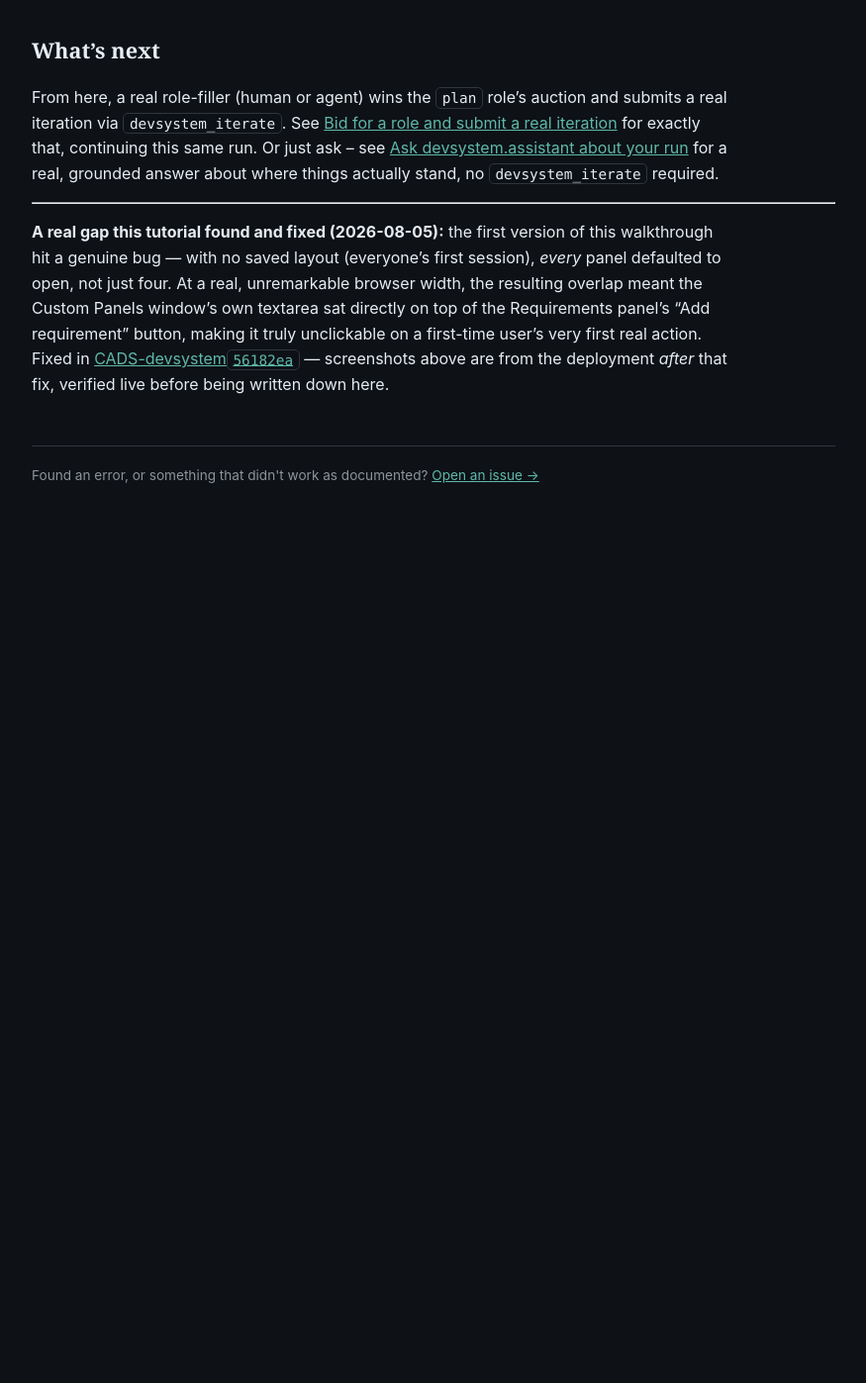
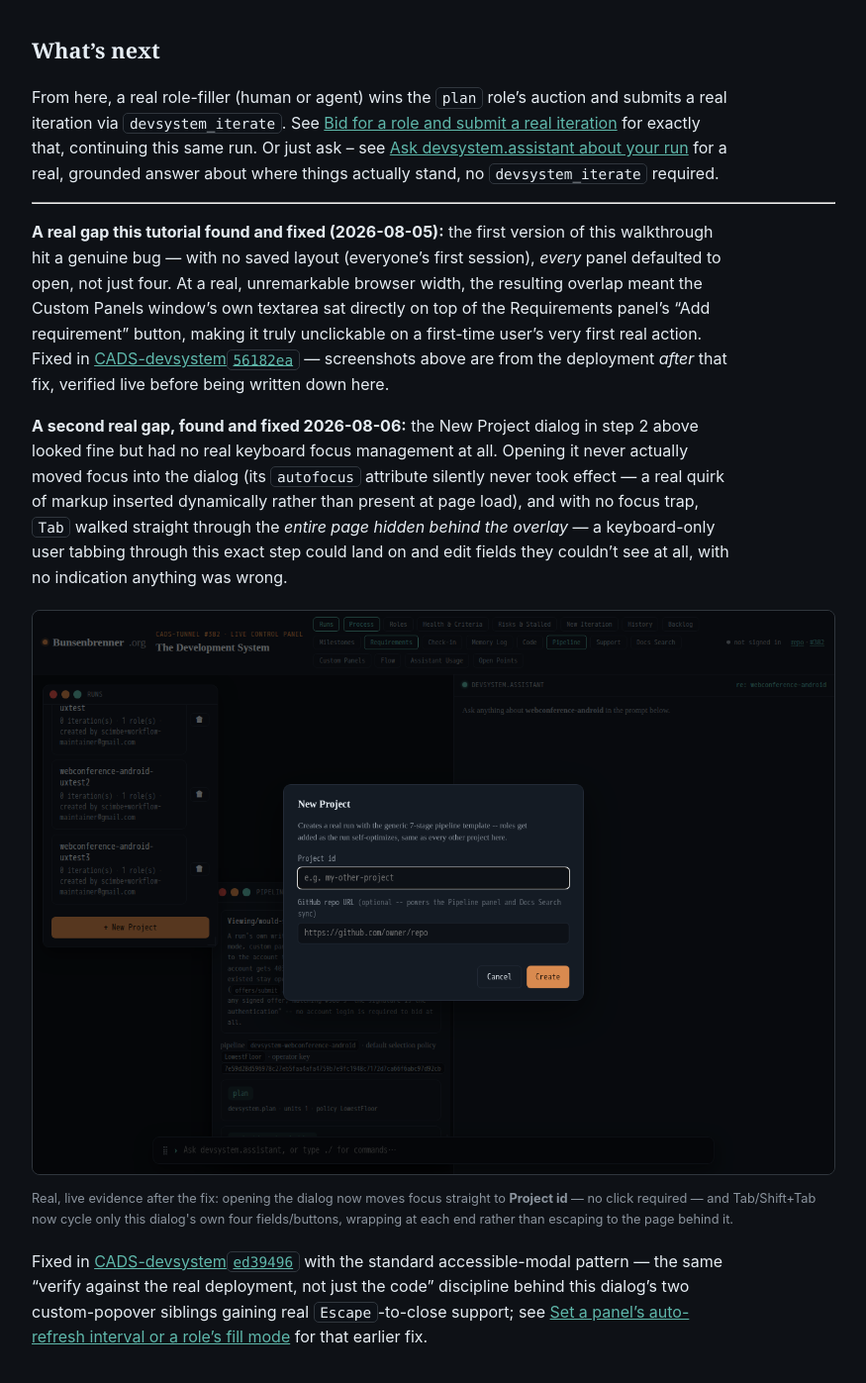
Before and after one commit to scimbe/CADS-devsystem-docs, a Jekyll site: the page built from _tutorials/first-run.md, in a window 1280 px wide and 1400 px high, scrolled down 7068 px. Shown: the top 1397 px of the window at 99% size, without its empty margins (322-1197 px from the left). Built offline with Jekyll 4.4.1, drawn with Linux system fonts in a browser that asks for light colours; before the commit the page ends 7623 px from its top, so only the background shows below that.

Commit message:
tutorial: document the New Project dialog's focus-trap fix
CADS-devsystem@ed39496 fixed a real, live-confirmed gap in exactly the
dialog step 2 of this tutorial already walks through: autofocus never
took effect, and Tab escaped straight through to the entire page hidden
behind the overlay. Documented in place, in the same "found and fixed"
trailer style already used for this tutorial's first real bug (the
panel-overlap fix), with a real screenshot showing the browser's own
focus ring landing on Project id immediately after opening -- captured
live via Playwright against the actual redeployed production
devsystem-web container, not staged. Cross-referenced against the
earlier Escape-to-close fix for this dialog's two popover siblings.

Hermetic Jekyll build clean; the new image and cross-link both resolve
correctly in the built site.

Co-Authored-By: Claude Sonnet 5 <noreply@anthropic.com>
Claude-Session: https://claude.ai/code/session_018FkngvdKnmVcAT84EZe7Ur

```diff
--- a/_tutorials/first-run.md
+++ b/_tutorials/first-run.md
@@ -126,3 +126,21 @@ Panels window's own textarea sat directly on top of the Requirements panel's "Ad
 button, making it truly unclickable on a first-time user's very first real action. Fixed in
 [CADS-devsystem`56182ea`](https://github.com/scimbe/CADS-devsystem/commit/56182ea) — screenshots
 above are from the deployment *after* that fix, verified live before being written down here.
+
+**A second real gap, found and fixed 2026-08-06:** the New Project dialog in step 2 above looked
+fine but had no real keyboard focus management at all. Opening it never actually moved focus into
+the dialog (its `autofocus` attribute silently never took effect — a real quirk of markup inserted
+dynamically rather than present at page load), and with no focus trap, `Tab` walked straight through
+the *entire page hidden behind the overlay* — a keyboard-only user tabbing through this exact step
+could land on and edit fields they couldn't see at all, with no indication anything was wrong.
+
+<figure>
+<img src="{{ '/assets/img/tutorial-first-run/09-new-project-focus.png' | relative_url }}" alt="The New Project dialog immediately after opening, with the browser's real focus ring visible on the Project id field">
+<figcaption>Real, live evidence after the fix: opening the dialog now moves focus straight to <strong>Project id</strong> — no click required — and Tab/Shift+Tab now cycle only this dialog's own four fields/buttons, wrapping at each end rather than escaping to the page behind it.</figcaption>
+</figure>
+
+Fixed in [CADS-devsystem`ed39496`](https://github.com/scimbe/CADS-devsystem/commit/ed39496) with the
+standard accessible-modal pattern — the same "verify against the real deployment, not just the code"
+discipline behind this dialog's two custom-popover siblings gaining real `Escape`-to-close support;
+see [Set a panel's auto-refresh interval or a role's fill mode]({{ '/how-to/set-auto-refresh-and-fill-mode/' | relative_url }})
+for that earlier fix.
```
Also changed, not shown: assets/img/tutorial-first-run/09-new-project-focus.png (added).
